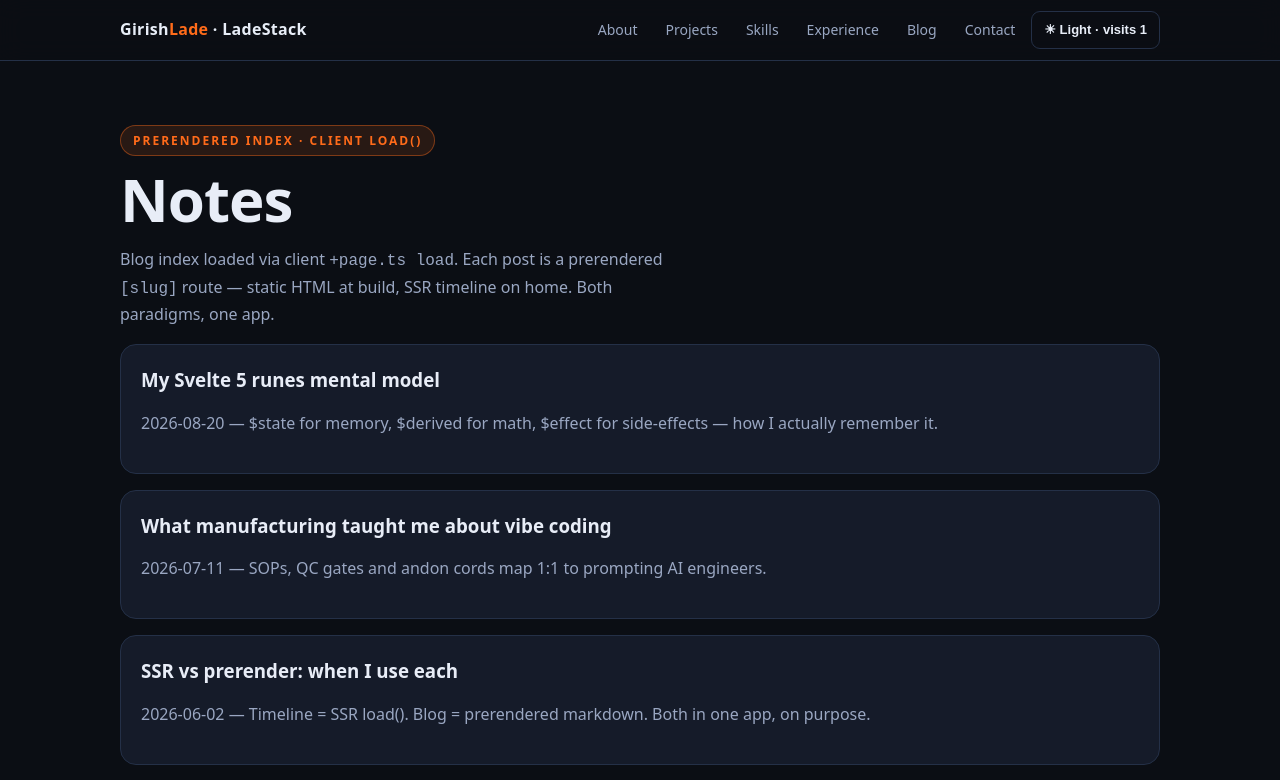
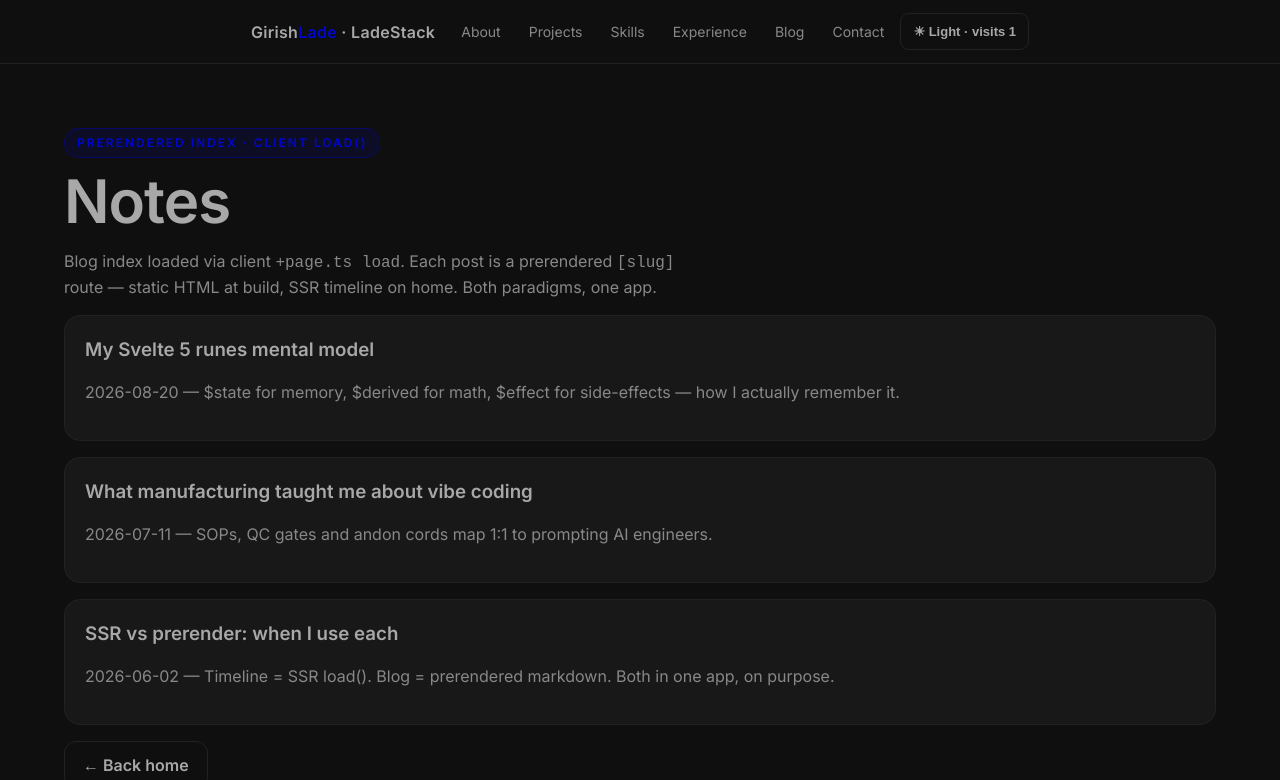
Before and after one commit to girishlade111/svelte-portfolio, a SvelteKit app: page /blog in a window 1280 px wide. Shown: the top 780 px of the page. Built offline with nearby package versions, Linux system fonts and the light colour scheme.

Commit message:
style: add global theme stylesheet with CSS custom properties and base styles

```diff
--- a/src/theme.css
+++ b/src/theme.css
@@ -1,15 +1,24 @@
+@import url('https://fonts.googleapis.com/css2?family=Inter:wght@400;500;600&family=JetBrains+Mono:wght@400&display=swap');
 :root {
-	--bg: #0b0e14; --bg2: #11151f; --card: #151b29; --line: #243047;
-	--text: #e8edf7; --muted: #9aa7c2; --accent: #ff6b1a; --accent2: #ffb347;
-	--ok: #34d399; --err: #f87171; color-scheme: dark;
+  --primary: #0007cd; --primary-active: #0005a3; --primary-glow: #1a26ff;
+  --ink: #ffffff; --body: #a8a8a8; --body-strong: #ffffff;
+  --muted: #888888; --muted-soft: #666666;
+  --hairline: #222222; --hairline-soft: #1a1a1a; --hairline-strong: #333333;
+  --canvas: #0f0f0f; --canvas-deep: #000000;
+  --card: #181818; --card-elevated: #222222; --surface-strong: #2a2a2a;
+  --on-primary: #ffffff; --cyan: #00d4ff; --violet: #7b3aed;
+  --ok: #33d17a; --err: #ff4d4d;
+  --bg: var(--canvas); --bg2: var(--canvas-deep); --text: var(--body);
+  --line: var(--hairline); --accent: var(--primary); --accent2: var(--cyan);
+  color-scheme: dark;
 }
-:root.light { --bg: #f7f8fc; --bg2: #ffffff; --card: #ffffff; --line: #e3e8f2; --text: #101828; --muted: #55617a; color-scheme: light; }
+:root.light { --canvas: #0f0f0f; --card: #181818; color-scheme: dark; }
 * { box-sizing: border-box; }
 html { scroll-behavior: smooth; }
-body { margin: 0; background: var(--bg); color: var(--text); font: 16px/1.6 system-ui, 'Segoe UI', Roboto, sans-serif; }
-a { color: var(--accent); }
-.wrap { max-width: 1080px; margin: 0 auto; padding: 0 20px; }
-nav.top { position: sticky; top: 0; z-index: 50; backdrop-filter: blur(12px); background: color-mix(in srgb, var(--bg) 82%, transparent); border-bottom: 1px solid var(--line); }
+body { margin: 0; background: var(--canvas); color: var(--body); font: 16px/1.5 'Inter','abcDiatype',ui-sans-serif,system-ui,sans-serif; -webkit-font-smoothing: antialiased; }
+a { color: var(--body-strong); }
+.wrap { max-width: 1200px; margin: 0 auto; padding: 0 24px; }
+nav.top { position: sticky; top: 0; z-index: 50; height: 64px; display:flex; align-items:center; background: var(--canvas); border-bottom: 1px solid var(--hairline); }
 nav.top .wrap { display: flex; align-items: center; gap: 14px; height: 60px; }
 .brand { font-weight: 800; letter-spacing: .3px; color: var(--text); text-decoration: none; }
 .brand b { color: var(--accent); }
```
